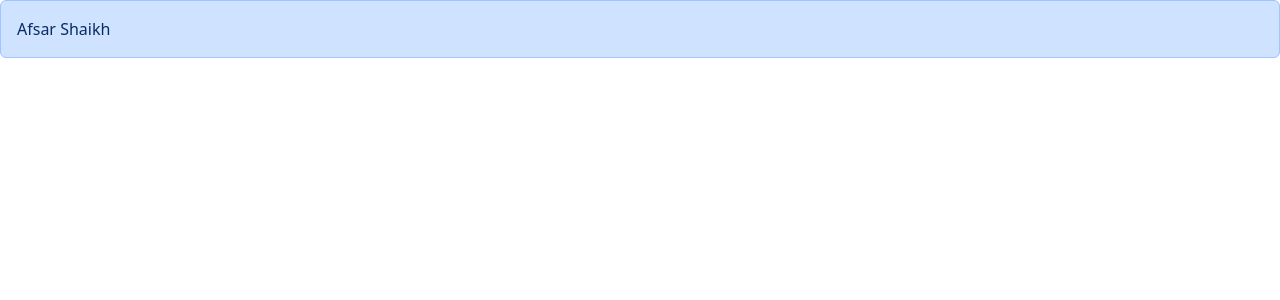
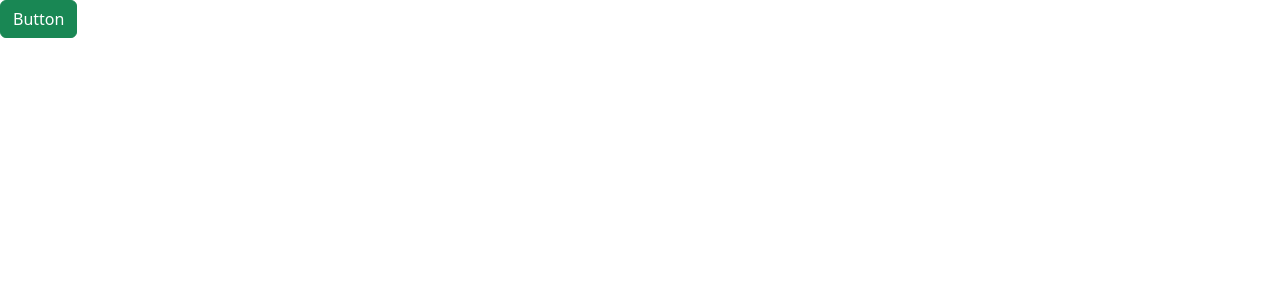
Before and after one commit to shaikhafsar/react-beginners, a React (Vite) app: page / in a window 1280 px wide. Shown: the top 300 px of the page. Built offline with nearby package versions, Linux system fonts and the light colour scheme; the HTML template or start-up script is replaced by a standard one.

Commit message:
Building Components - 13 - Exercise - Building a Button Component

```diff
--- a/src/App.tsx
+++ b/src/App.tsx
@@ -1,12 +1,11 @@
-import Alert from "./components/Alert";
-import ListGroup from "./components/ListGroup";
+import Button from "./components/Button";
 
 function App() {
   return (
     <div>
-      <Alert>
-        Afsar <span>Shaikh</span>
-      </Alert>
+      <Button color="success" onClick={() => console.log("Button clicked.")}>
+        Click Me!
+      </Button>
     </div>
   );
 }
--- /dev/null
+++ b/src/components/Button.tsx
@@ -0,0 +1,24 @@
+interface Props {
+  children: string;
+  color?:
+    | "primary"
+    | "secondary"
+    | "success"
+    | "danger"
+    | "warning"
+    | "info"
+    | "light"
+    | "dark"
+    | "link";
+  onClick: () => void;
+}
+
+const Button = ({ children, color = "primary", onClick }: Props) => {
+  return (
+    <button className={"btn btn-" + color} onClick={onClick}>
+      Button
+    </button>
+  );
+};
+
+export default Button;
```
